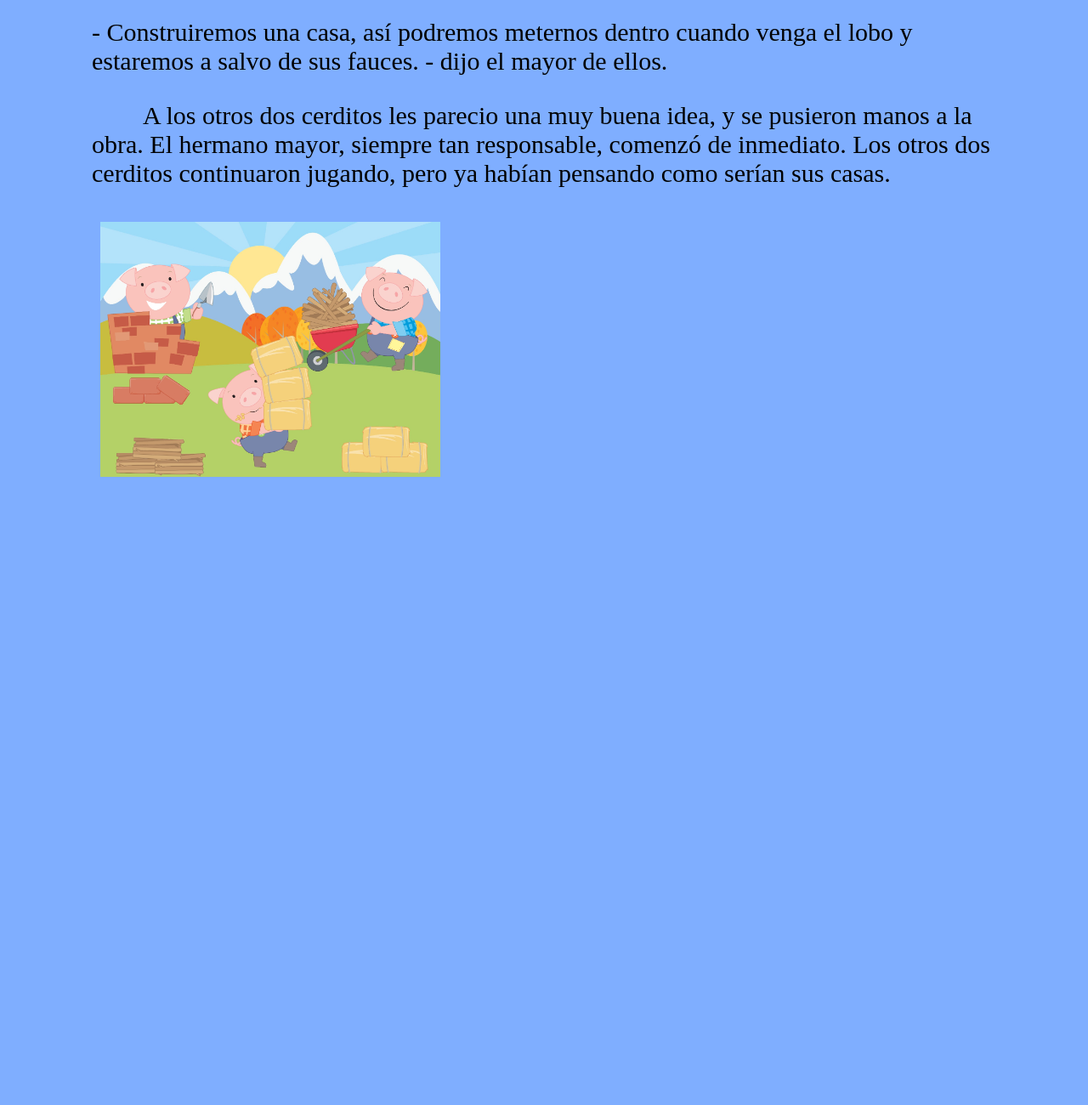
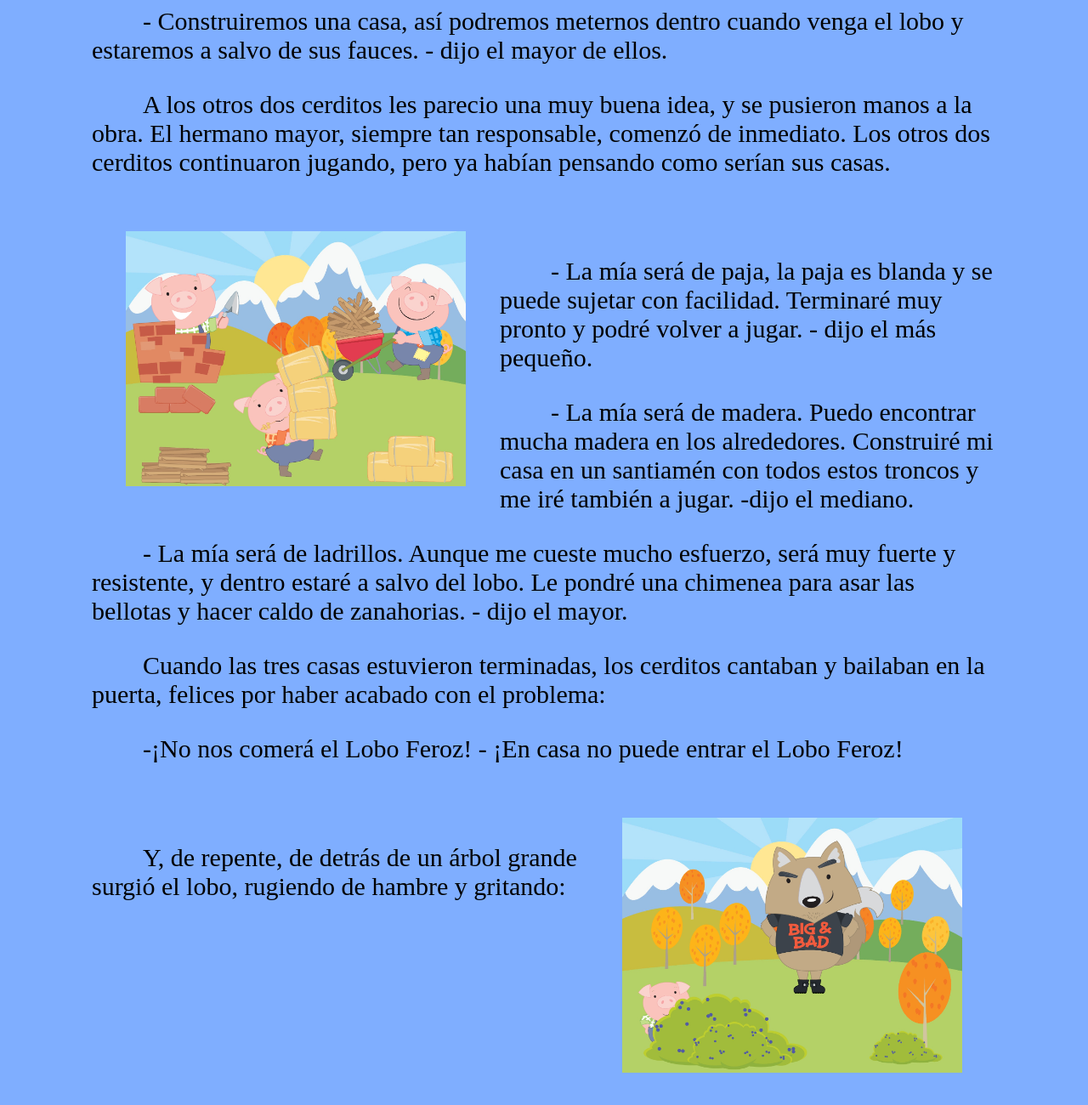
Before and after one commit to ConchyP/Practice-Three-Little-Pigs, a plain HTML site: page index.html in a window 1280 px wide. Shown: the part 936-2236 px from the top of the page at 85% size. Before the commit the page ends 1507 px from the top, so only its background shows below. Drawn offline with Linux system fonts and the light colour scheme.

Commit message:
aparece el lobo feroz

```diff
--- a/index.html
+++ b/index.html
@@ -22,15 +22,25 @@
         <p>Su vida podría ser tranquila y feliz, de no ser por el lobo feroz, que siempre estaba al acecho.
             Ante el temor de que un buen día el lobo les pillara desprevenidos y pudiera merendárselos, idearon un plan:</p>
 
-            <p1>- Construiremos una casa, así podremos meternos dentro cuando venga el lobo y estaremos a salvo de sus fauces. - dijo el mayor de ellos.</p1>
+        <p>- Construiremos una casa, así podremos meternos dentro cuando venga el lobo y estaremos a salvo de sus fauces. - dijo el mayor de ellos.</p>
 
         <p>A los otros dos cerditos les parecio una muy buena idea, y se pusieron manos a la obra. El hermano mayor, siempre tan responsable, comenzó de inmediato.
             Los otros dos cerditos continuaron jugando, pero ya habían pensando como serían sus casas.
+        </p><br>
+
+            <img class="img1" src="image/Cerditos-construyendo.jpg" alt="cerditos construyendo sus casas">
+
+            <p>- La mía será de paja, la paja es blanda y se puede sujetar con facilidad. Terminaré muy pronto y podré volver a jugar. - dijo el más pequeño.</p>
+            <p>- La mía será de madera. Puedo encontrar mucha madera en los alrededores. Construiré mi casa en un santiamén con todos estos troncos y me iré también a jugar. -dijo el mediano.</p>
+            <p>- La mía será de ladrillos. Aunque me cueste mucho esfuerzo, será muy fuerte y resistente, y dentro estaré a salvo del lobo. Le pondré una chimenea para asar las bellotas y hacer caldo de zanahorias. - dijo el mayor.</p>
+
+        <p>Cuando las tres casas estuvieron terminadas, los cerditos cantaban y bailaban en la puerta, felices por haber acabado con el problema:</p>
+
+        <p>-¡No nos comerá el Lobo Feroz! - ¡En casa no puede entrar el Lobo Feroz!</p><br>
+
+           <img class="img2" src="image/Lobo-feroz.jpg" alt="lobo feroz">
+
+        <p>Y, de repente, de detrás de un árbol grande surgió el lobo, rugiendo de hambre y gritando:
         </p>
-        <div>
-            <img src="image/Cerditos-construyendo.jpg" alt="cerditos construyendo sus casas">
-        </div>
-
-
 </body>
 </html>
--- a/style.css
+++ b/style.css
@@ -19,9 +19,17 @@ body {
 p {
     text-indent: 2em;
 }
-img {
+.img1 {
     width: 400px;
     height: 200x;
     float: left;
-    margin: 10px;
+    margin: 40px;
+    margin-top: 0;
 }
+.img2 {
+    width: 400px;
+    height: 200x;
+    float: right;
+    margin: 40px;
+    margin-top: 0;
+}
```
Also changed, not shown: image/Lobo-feroz.jpg (added).
